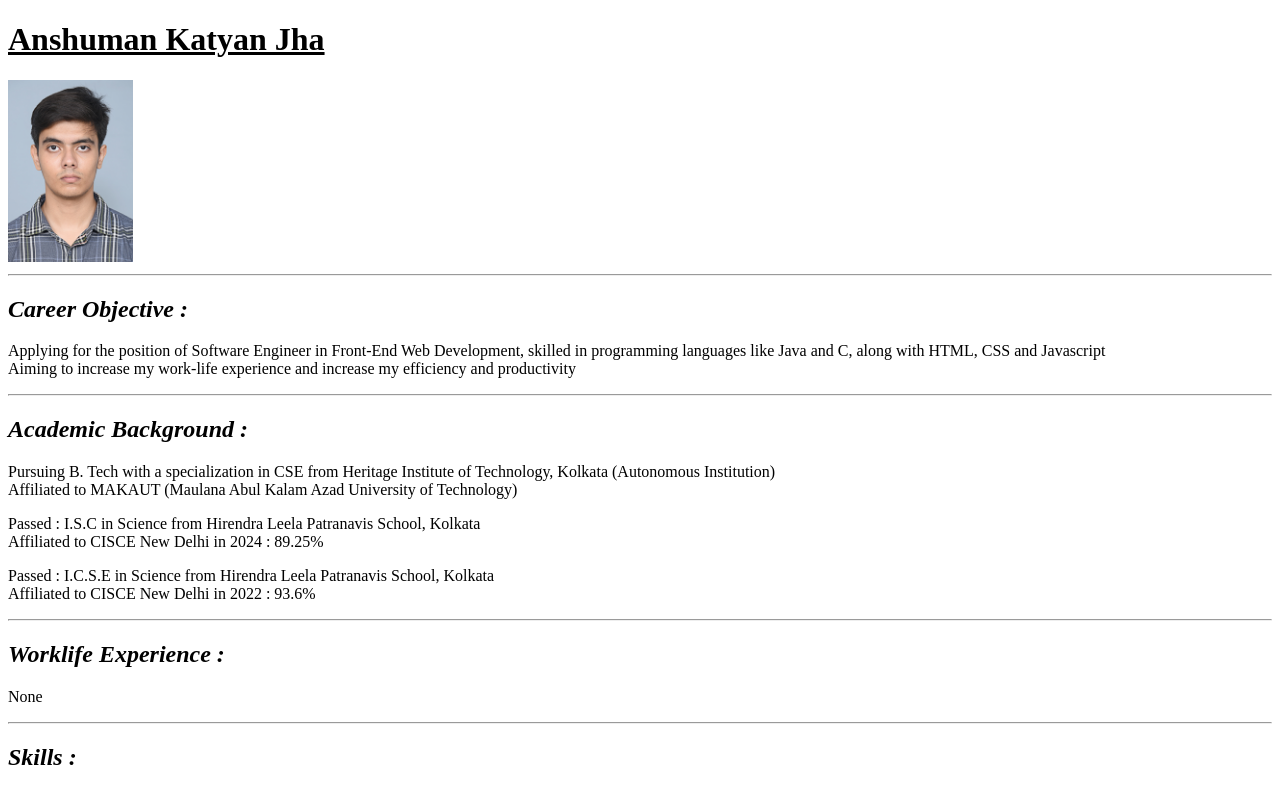
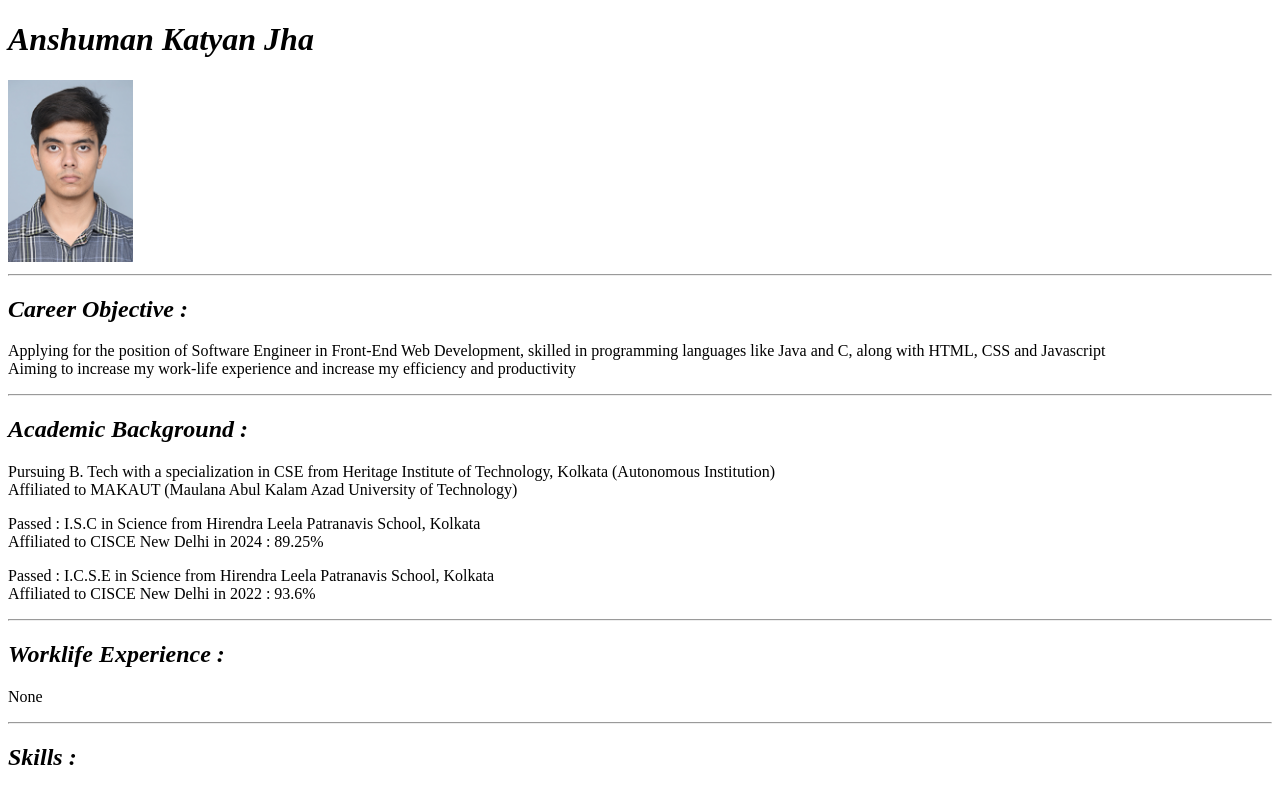
Before and after one commit to anshuman1207/Capstone, a plain HTML site: page index.html in a window 1280 px wide. Shown: the top 788 px of the page. Drawn offline with Linux system fonts and the light colour scheme.

Commit message:
Update index.html

```diff
--- a/index.html
+++ b/index.html
@@ -5,7 +5,7 @@
         <title>Anshuman's Resume</title>
     </head>
     <body>
-        <h1><u>Anshuman Katyan Jha</u></h1>
+        <h1><em>Anshuman Katyan Jha</em></h1>
         <img src="./Assets/Photo_AKJ.jpg" style="width:125px;" alt="Profile Photo">
         <hr>
 
```
